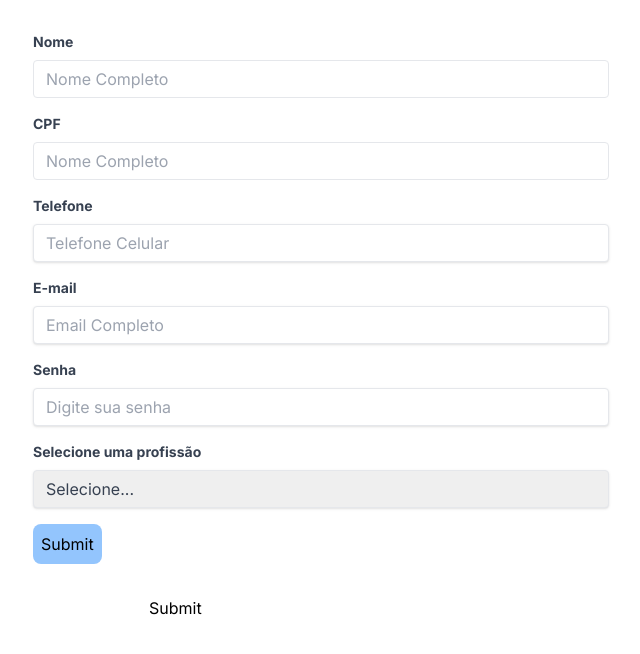
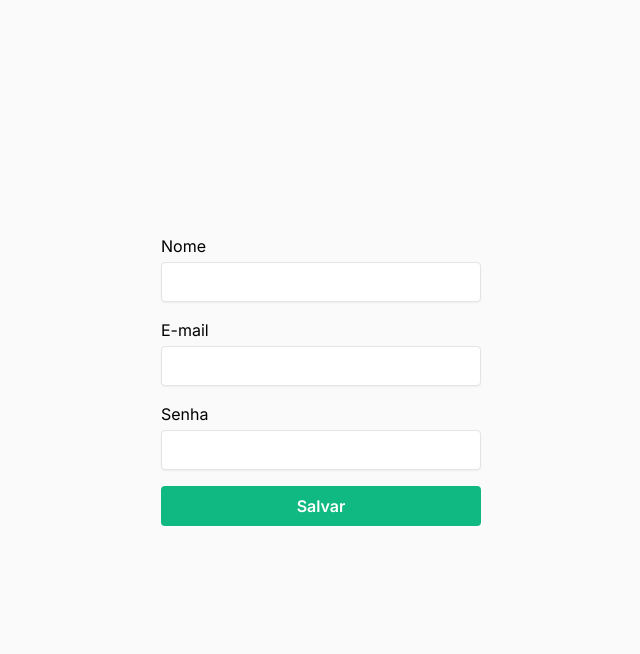
Before and after one commit to marquesflavio/frontend-components, a Next.js app: page / in a window 1280 px wide. Shown: the top 654 px of the page, without its empty margins (319-959 px from the left). Built offline with nearby package versions, Linux system fonts and the light colour scheme.

Commit message:
form com zod, react-hook-form e resolver

```diff
--- a/app/components/Form/form-components/zod-react-hook-form.tsx
+++ b/app/components/Form/form-components/zod-react-hook-form.tsx
@@ -1,28 +1,96 @@
+'use client';
+import { zodResolver } from '@hookform/resolvers/zod';
+import { useState } from 'react';
 import { useForm } from 'react-hook-form';
-import { zodResolver } from '@hookform/resolvers/zod';
-import * as z from 'zod';
+import { z } from 'zod';
 
-const schema = z.object({
-    name: z.string().min(1, { message: 'Required' }),
-    age: z.number().min(10),
-});
+/*
+[X] Validação / transformação,
+[ ] Field arrays,
+[ ] Upload de arquivos,
+[ ] Composition Pattern
+
+*/
+
+//schema representa a estrutura do formulário. Campos e tipos.
+const createUserSchema = z.object({
+    name: z.string().min(3,'Insira pelo menos 3 caracteres')
+    .transform(name=> {
+        return name.trim().split(' ').map(word => {
+            return word[0].toLocaleUpperCase().concat(word.substring(1))
+        }).join(' ')
+        //esse transforme faz com que a primeira letra de cada nome fique maiúsculo.
+    }),
+    email: z.string()
+        .min(1,'O e-mail é obrigatório')
+        .email('Formato de e-mail inválido')
+        .toLowerCase()
+        //refine é outro método de fazer validações.
+        .refine(email => {
+            return email.endsWith('.com.br')
+        }, 'O email deve terminar com ".com.br"'),
+        //outro método legal é o superRefine que retorna dados de TODOS os campos, ideal para "confirme sua senha"
+    password: z.string()
+        .min(6, 'A senha precisa de no mínimo 6 caracteres'),
+})
+
+// Aqui estamos fazendo uma tipagem usando inferência passando o Schema como base.
+// Serve para deixar o formulário mais inteligente, aproveitando o TypeScript.
+type createUserFormDate = z.infer<typeof createUserSchema>
 
 export const FormComZod = () => {
+    const [output, setOutput] = useState(''); //apenas para visualizar os dados sem precisar abrir o console.
     const {
         register,
         handleSubmit,
-        formState: { errors },
-    } = useForm({
-        resolver: zodResolver(schema),
-    });
+        formState: { errors }
+    } = useForm<createUserFormDate>({ resolver: zodResolver(createUserSchema) });
+
+
+    function createUser(data: any){
+        setOutput(JSON.stringify(data, null, 2)) //apenas para visualizar os dados sem precisar abrir o console.
+
+    }
+    //high-order function quando passamos uma função para outra função.
 
     return (
-        <form onSubmit={handleSubmit((d) => console.log(d))}>
-            <input {...register('name')} />
-            {/* {errors.name?.message && <p>{errors.name?.message}</p>} */}
-            <input type="number" {...register('age', { valueAsNumber: true })} />
-            {/* {errors.age?.message && <p>{errors.age?.message}</p>} */}
-            <input type="submit" />
-        </form>
+        <main className="h-screen bg-zinc-50 flex flex-col gap-10 items-center justify-center">
+            <form onSubmit={handleSubmit(createUser)} action="" className="flex flex-col gap-4 w-full max-w-xs">
+                <div className="flex flex-col gap-1">
+                    <label htmlFor="name">Nome</label>
+                    <input
+                        type="name"
+                        className="border border-zinc-200 shadow-sm rounded h-10 px-3"
+                        {...register('name')}
+                    />
+                    {errors.name && <span>{errors.name.message}</span>}
+                </div>
+
+                <div className="flex flex-col gap-1">
+                    <label htmlFor="email">E-mail</label>
+                    <input
+                        type="email"
+                        className="border border-zinc-200 shadow-sm rounded h-10 px-3"
+                        {...register('email')}
+                    />
+                    {errors.email && <span>{errors.email.message}</span>}
+                </div>
+
+
+                <div className="flex flex-col gap-1">
+                    <label htmlFor="password">Senha</label>
+                    <input
+                        type="password"
+                        className="border border-zinc-200 shadow-sm rounded h-10 px-3"
+                        {...register('password')}
+                    />
+                    {errors.password && <span>{errors.password.message}</span>}
+                </div>
+
+                <button type="submit" className="bg-emerald-500 rounded font-semibold text-white p-2">Salvar</button>
+
+            </form>
+            <pre>{output}</pre>
+        </main>
     );
 };
--- a/app/page.tsx
+++ b/app/page.tsx
@@ -5,7 +5,7 @@ import Header from "./components/Header/page";
 export default function Home() {
   return (
     <div>
-      <Form />
+      {/* <Form /> */}
       <FormComZod />
     </div>
   );
```
